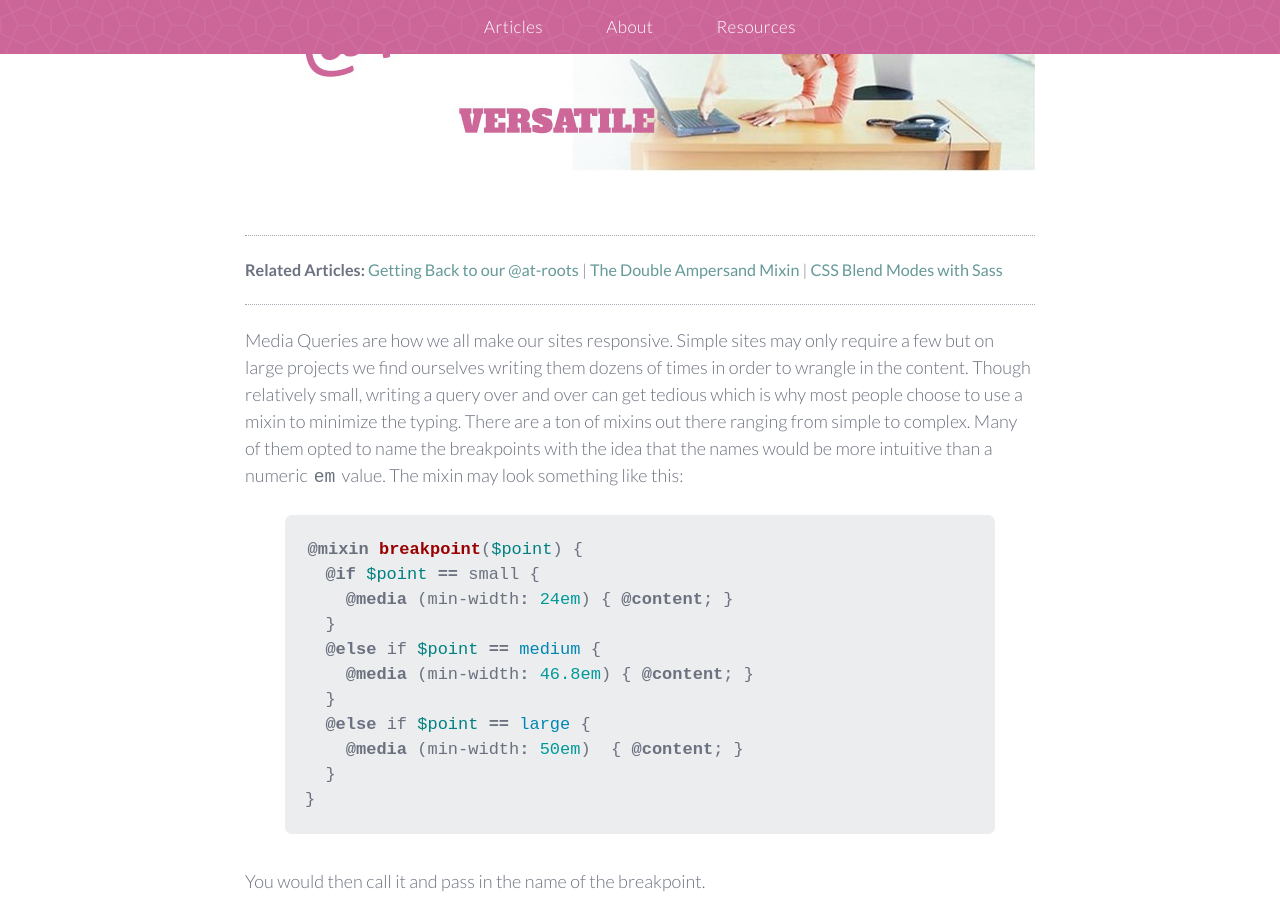
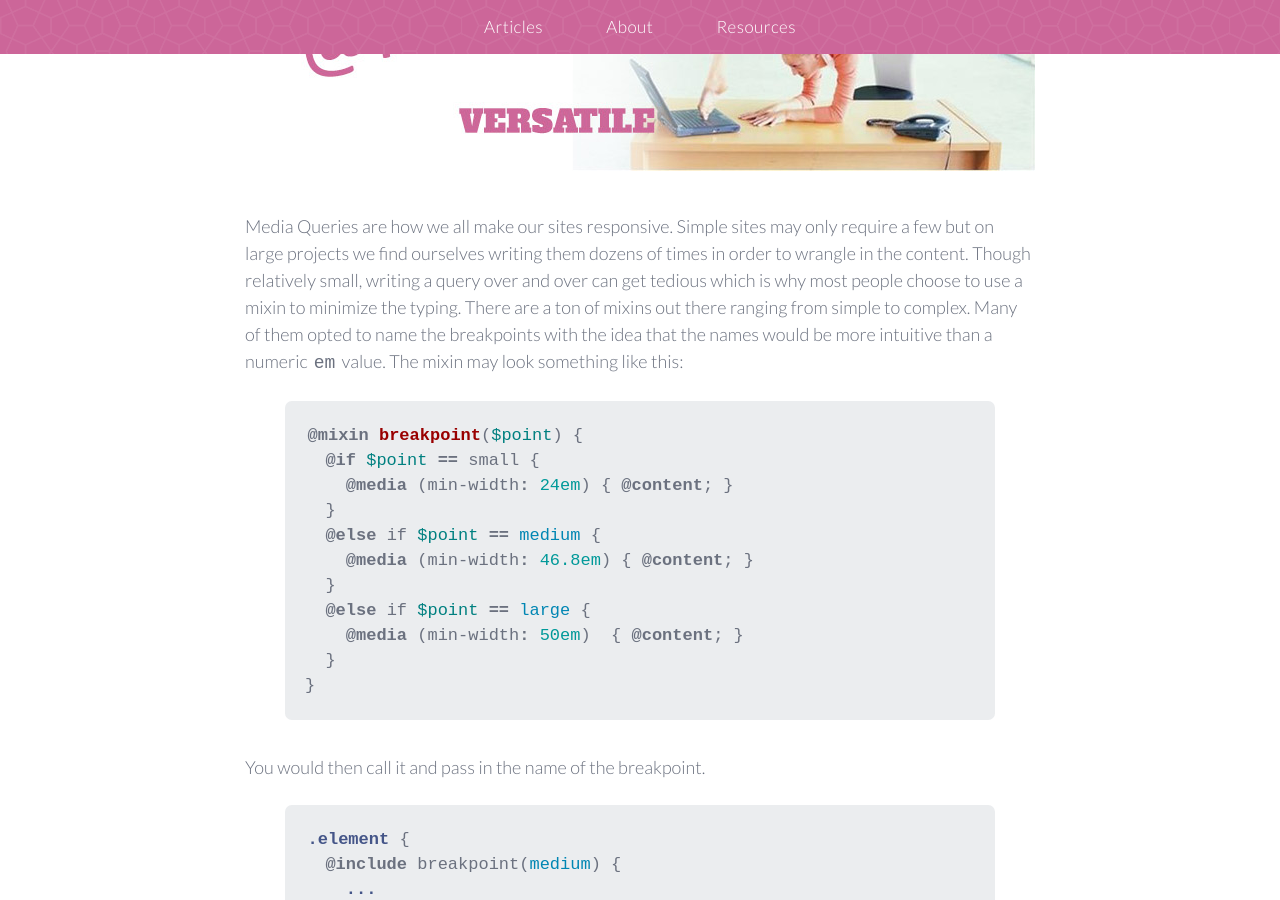
Before and after one commit to sassbreak/sassbreak.github.io, a Jekyll site: the page built from _posts/2015-03-06-flexible-media-query-mixin.md, in a window 1280 px wide and 900 px high, scrolled down 532 px. Built offline with Jekyll 4.4.1, drawn with Linux system fonts in a browser that asks for light colours; comment, search, counter and statistics services are not loaded; some of the changed text lies outside the part shown.

Commit message:
Update 2015-03-06-flexible-media-query-mixin.md

```diff
--- a/_posts/2015-03-06-flexible-media-query-mixin.md
+++ b/_posts/2015-03-06-flexible-media-query-mixin.md
@@ -8,12 +8,6 @@
 desc: "Our content should determine what the breakpoints are. Any mixin that we use should be flexible enough to add them when and where they need be"
 image: flexible.jpg
 ---
-
-***
-
-<p style="font-size: 95%;"><strong>Related Articles:</strong> <a href="http://sassbreak.com/getting-back-to-our-roots"> Getting Back to our @at-roots</a> | <a href="http://sassbreak.com/double-ampersand-mixin"> The Double Ampersand Mixin</a> | <a href="http://sassbreak.com/css-blend-modes-with-sass"> CSS Blend Modes with Sass</a></p>
-
-***
 
 Media Queries are how we all make our sites responsive. Simple sites may only require a few but on large projects we find ourselves writing them dozens of times in order to wrangle in the content. Though relatively small, writing a query over and over can get tedious which is why most people choose to use a mixin to minimize the typing. There are a ton of mixins out there ranging from simple to complex. Many of them opted to name the breakpoints with the idea that the names would be more intuitive than a numeric `em` value. The mixin may look something like this:
 
@@ -81,3 +75,9 @@
 This mixin is small, versatile, takes care of the `px` to `em` conversion and gives a bump to my productivity. You can still add predefined, named breakpoints with a variable if needed so it is still compatible with that school of thought.
 
 We all have our own style of code, so much of this is just preference. The true test is which mixin helps you be more productive. If you have a media query mixin that helps you please share in the comments.
+
+***
+
+<p style="font-size: 95%;"><strong>Related Articles:</strong> <a href="http://sassbreak.com/getting-back-to-our-roots"> Getting Back to our @at-roots</a> | <a href="http://sassbreak.com/double-ampersand-mixin"> The Double Ampersand Mixin</a> | <a href="http://sassbreak.com/css-blend-modes-with-sass"> CSS Blend Modes with Sass</a></p>
+
+***
```
